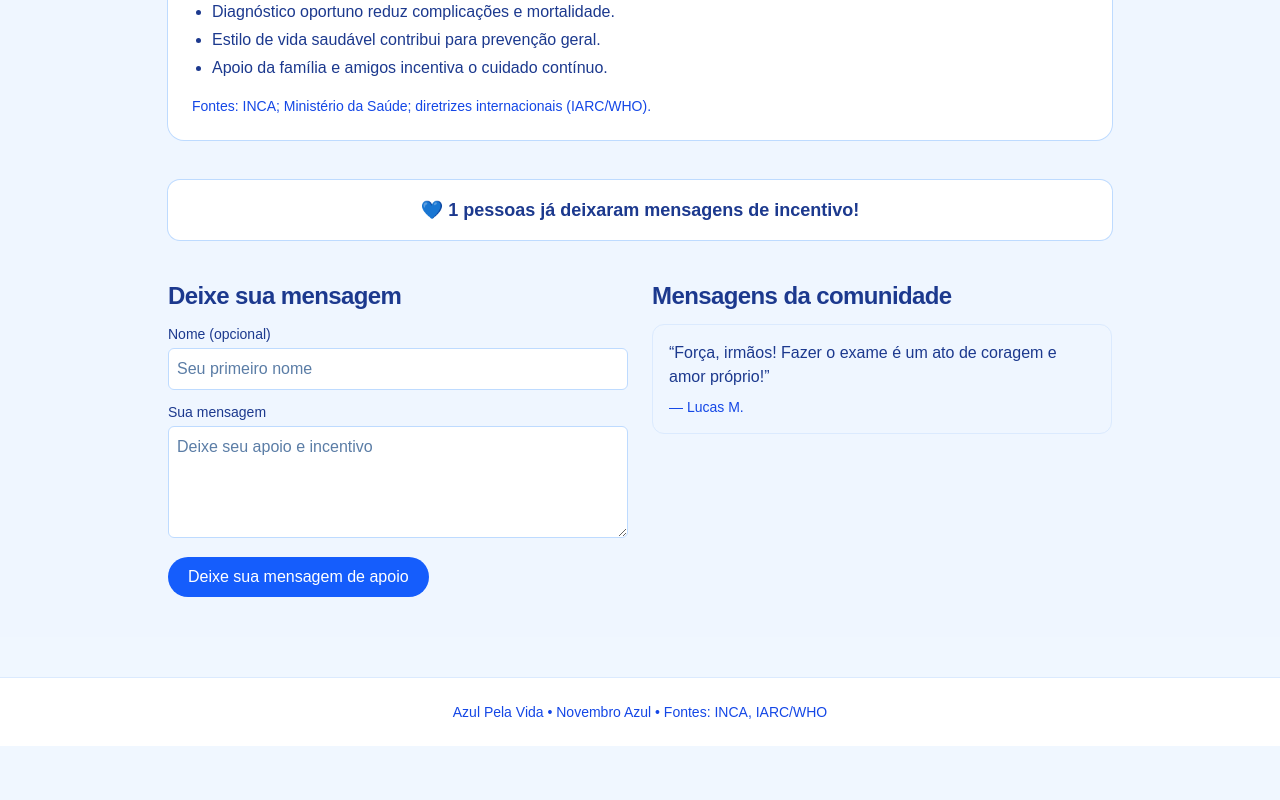
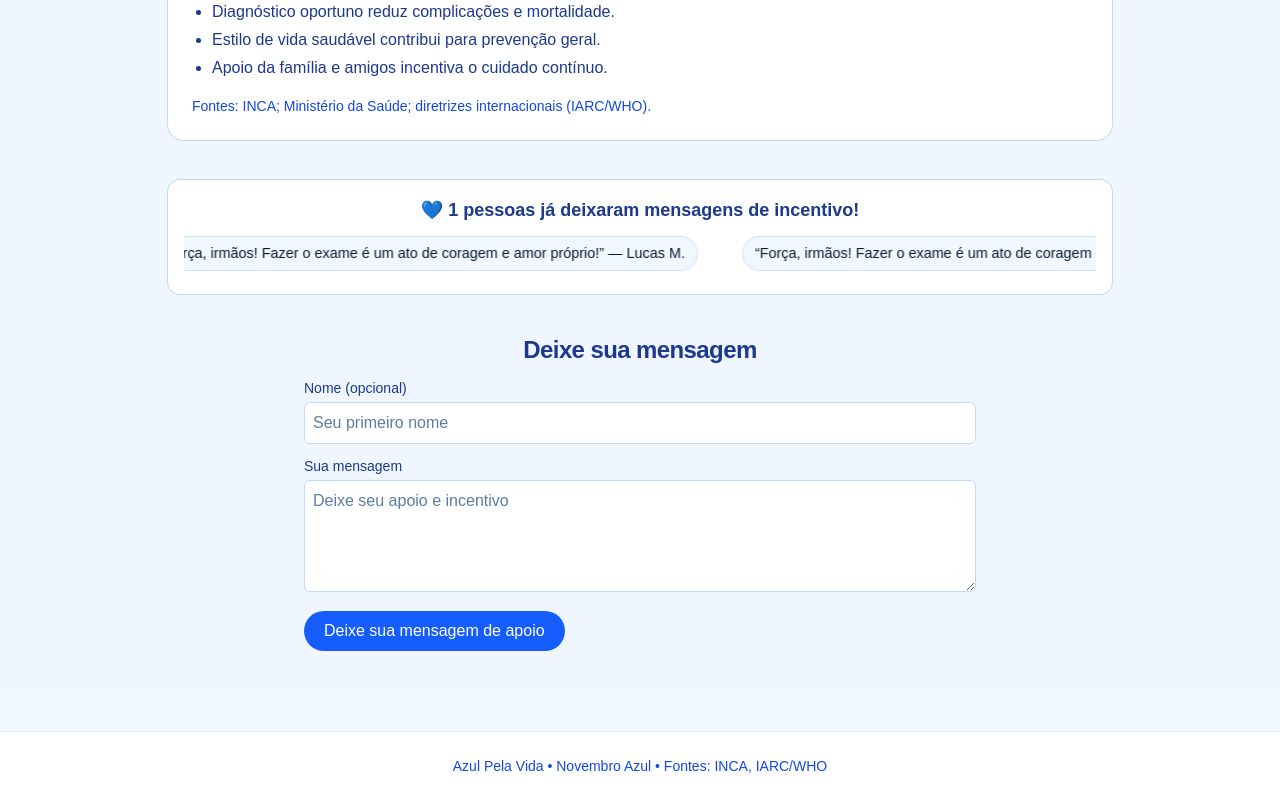
Before and after one commit to RLuk97/azul-pela-vida, a Next.js app: page / in a window 1280 px wide. Shown: the part 1369-2169 px from the top of the page. Before the commit the page ends 2115 px from the top, so only its background shows below. Built offline with nearby package versions, Linux system fonts and the light colour scheme; no server answers.

Commit message:
docs: atualiza README (ação social); ui: ticker contínuo e ajustes; chore: centraliza formulário e remove lista automática

```diff
--- a/src/app/globals.css
+++ b/src/app/globals.css
@@ -28,3 +28,51 @@ input, textarea, select {
 input::placeholder, textarea::placeholder {
   color: #5b7da6; /* azul médio para placeholder visível */
 }
+
+/* --- Ticker de mensagens (marquee) --- */
+.ticker {
+  display: flex;
+  flex-wrap: nowrap;
+  white-space: nowrap;
+  overflow: hidden;
+  position: relative;
+  height: 2.6rem; /* garante área visível do ticker */
+  /* controles padrão do ticker */
+  --ticker-duration: 90s; /* mais lento */
+  --ticker-gap: 2.75rem; /* mais espaço entre mensagens */
+}
+.ticker-track {
+  position: absolute;
+  left: 0;
+  top: 0;
+  display: inline-flex;
+  gap: var(--ticker-gap); /* espaçamento entre mensagens */
+  padding-left: var(--ticker-gap);
+  padding-right: var(--ticker-gap);
+  min-width: max-content; /* largura baseada no conteúdo para loop perfeito */
+  will-change: transform;
+  animation: marquee var(--ticker-duration) linear infinite;
+}
+.ticker-track-2 {
+  animation-name: marquee2;
+  animation-duration: var(--ticker-duration);
+}
+.ticker-item {
+  color: #0b1b33;
+  background: #f0f7ff;
+  border: 1px solid #cfe1ff;
+  padding: 0.35rem 0.75rem;
+  border-radius: 9999px;
+  font-size: 0.9rem;
+  display: inline-flex;
+  align-items: center;
+}
+
+@keyframes marquee {
+  0% { transform: translateX(0); }
+  100% { transform: translateX(-100%); }
+}
+@keyframes marquee2 {
+  0% { transform: translateX(100%); }
+  100% { transform: translateX(0); }
+}
--- a/src/app/page.tsx
+++ b/src/app/page.tsx
@@ -4,7 +4,6 @@ import RealData from "@/components/RealData";
 import Importance from "@/components/Importance";
 import SupportCounter from "@/components/SupportCounter";
 import CommentForm from "@/components/CommentForm";
-import CommentList from "@/components/CommentList";
 
 export default function Home() {
   return (
@@ -18,14 +17,10 @@ export default function Home() {
 
         <SupportCounter />
 
-        <section id="apoio" className="grid grid-cols-1 gap-6 md:grid-cols-2">
-          <div className="space-y-3">
-            <h2 className="text-2xl font-semibold tracking-tight text-blue-900">Deixe sua mensagem</h2>
+        <section id="apoio" className="w-full">
+          <div className="mx-auto w-full md:max-w-2xl space-y-3">
+            <h2 className="text-2xl font-semibold tracking-tight text-blue-900 text-center">Deixe sua mensagem</h2>
             <CommentForm />
-          </div>
-          <div className="space-y-3">
-            <h2 className="text-2xl font-semibold tracking-tight text-blue-900">Mensagens da comunidade</h2>
-            <CommentList />
           </div>
         </section>
       </main>
--- /dev/null
+++ b/src/components/MessageTicker.tsx
@@ -0,0 +1,78 @@
+"use client";
+
+import { useEffect, useRef, useState } from "react";
+import type { Comment } from "@/domain/comment";
+import { useCommentRepository } from "@/lib/repo";
+
+export default function MessageTicker() {
+  const repo = useCommentRepository();
+  const [items, setItems] = useState<Comment[]>([]);
+  const [copies, setCopies] = useState<number>(2);
+  const containerRef = useRef<HTMLDivElement | null>(null);
+  const contentRef = useRef<HTMLDivElement | null>(null);
+
+  async function refresh() {
+    try {
+      const list = await repo.list(true);
+      setItems(list);
+    } catch (e) {
+      // silencioso: se falhar, mantém último estado
+    }
+  }
+
+  useEffect(() => {
+    refresh();
+    const id = setInterval(refresh, 5000);
+    return () => clearInterval(id);
+  }, []);
+
+  // Calcula quantas cópias precisamos para cobrir a largura do container
+  useEffect(() => {
+    const recalc = () => {
+      const container = containerRef.current;
+      const content = contentRef.current;
+      if (!container || !content) return;
+      const containerWidth = container.offsetWidth;
+      const contentWidth = content.scrollWidth;
+      if (containerWidth === 0 || contentWidth === 0) return;
+      const need = Math.max(2, Math.ceil(containerWidth / contentWidth) + 1);
+      setCopies(need);
+    };
+    // recalcula após renderização
+    const raf = requestAnimationFrame(recalc);
+    // e em resize
+    window.addEventListener("resize", recalc);
+    return () => {
+      cancelAnimationFrame(raf);
+      window.removeEventListener("resize", recalc);
+    };
+  }, [items.length]);
+
+  if (items.length === 0) return null;
+
+  // Conteúdo duplicado para efeito contínuo
+  return (
+    <div className="overflow-hidden">
+      <div className="ticker relative" ref={containerRef}>
+        <div className="ticker-track" ref={contentRef}>
+          {Array.from({ length: copies }).map((_, copyIdx) => (
+            items.map((c) => (
+              <span key={`a-${copyIdx}-${c.id}`} className="ticker-item">
+                “{c.message}” — {c.name || "Anônimo"}
+              </span>
+            ))
+          ))}
+        </div>
+        <div className="ticker-track ticker-track-2" aria-hidden="true">
+          {Array.from({ length: copies }).map((_, copyIdx) => (
+            items.map((c) => (
+              <span key={`b-${copyIdx}-${c.id}`} className="ticker-item">
+                “{c.message}” — {c.name || "Anônimo"}
+              </span>
+            ))
+          ))}
+        </div>
+      </div>
+    </div>
+  );
+}
--- a/src/components/SupportCounter.tsx
+++ b/src/components/SupportCounter.tsx
@@ -2,6 +2,7 @@
 
 import { useEffect, useState } from "react";
 import { useCommentRepository } from "@/lib/repo";
+import MessageTicker from "@/components/MessageTicker";
 
 export default function SupportCounter() {
   const repo = useCommentRepository();
@@ -19,8 +20,11 @@ export default function SupportCounter() {
   }, []);
 
   return (
-    <div className="rounded-xl bg-white ring-1 ring-blue-200 p-4 text-center">
-      <p className="text-lg font-semibold text-blue-900">💙 {count.toLocaleString()} pessoas já deixaram mensagens de incentivo!</p>
+    <div className="rounded-xl bg-white ring-1 ring-blue-200 p-4">
+      <p className="text-lg font-semibold text-blue-900 text-center">💙 {count.toLocaleString()} pessoas já deixaram mensagens de incentivo!</p>
+      <div className="mt-3">
+        <MessageTicker />
+      </div>
     </div>
   );
 }
```
Also changed, not shown: 1 other file (tests, documents, lock files or other folders).
